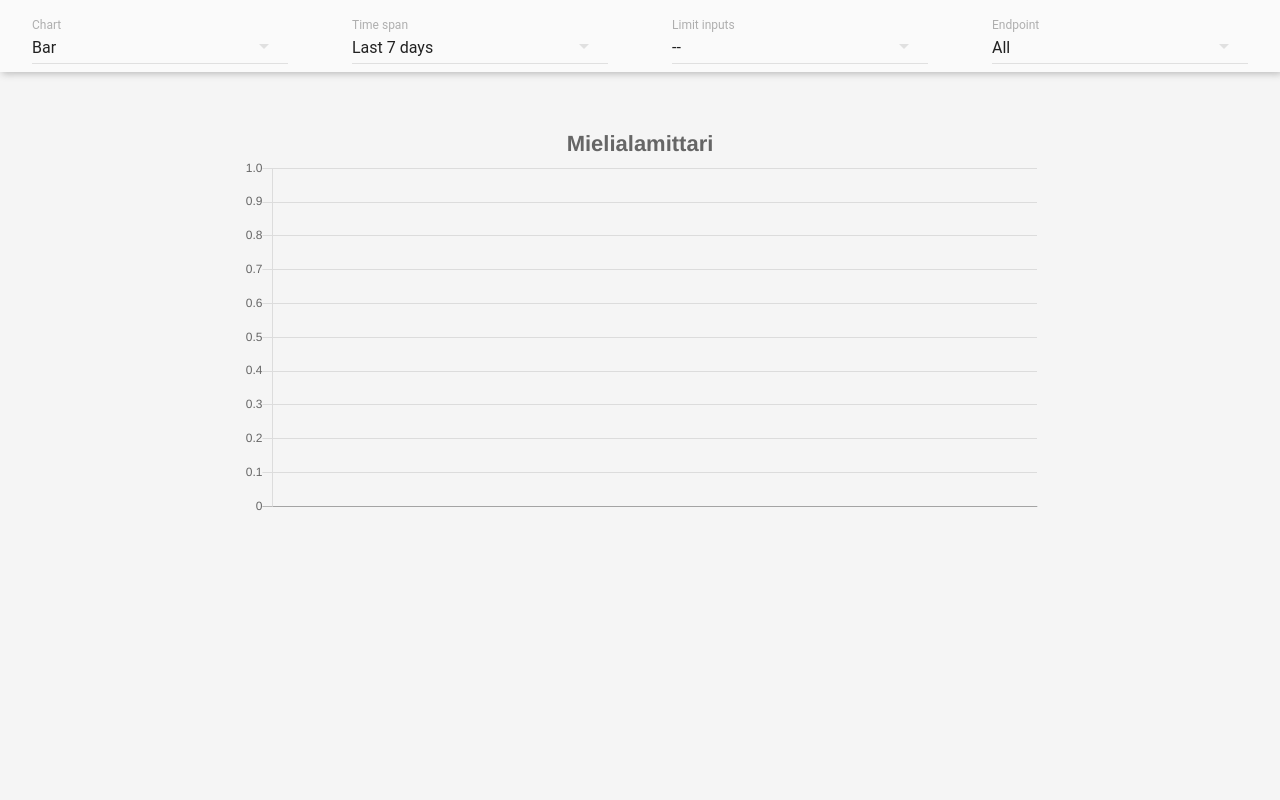
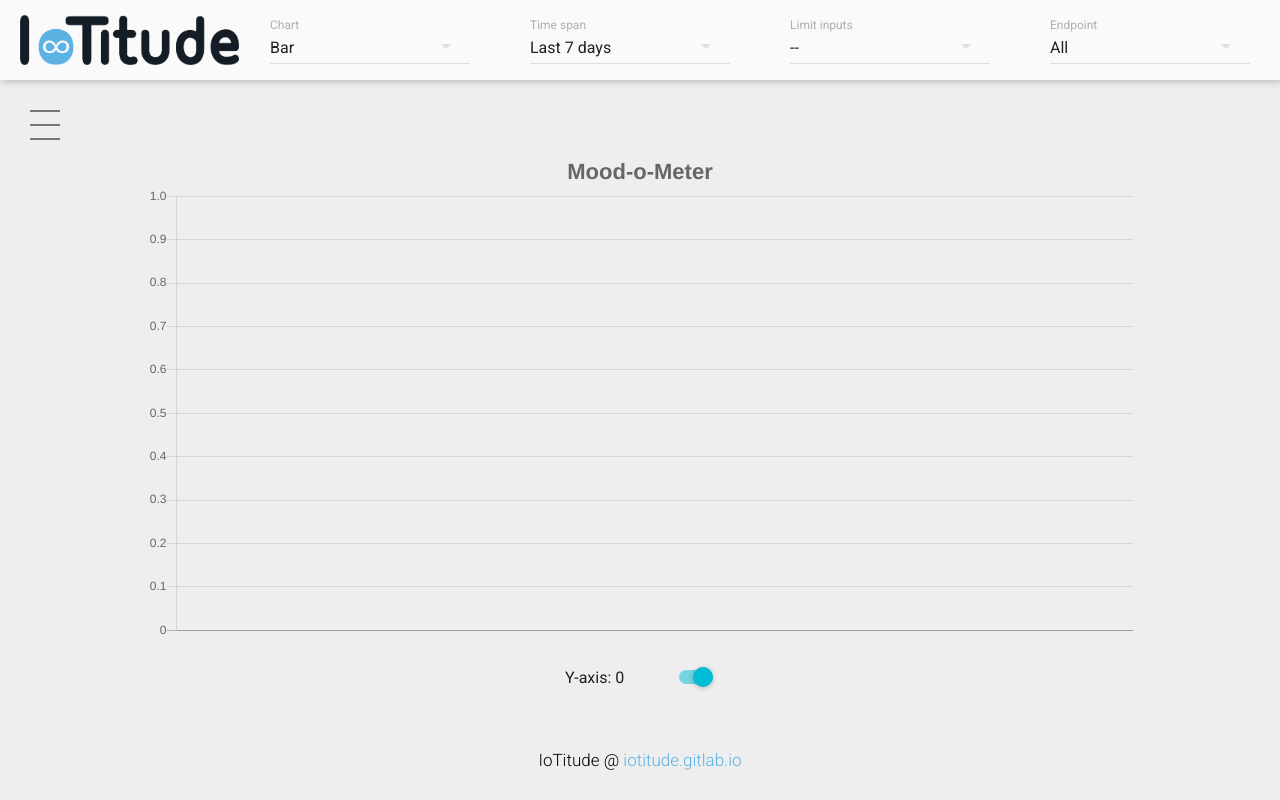
Before and after one commit to wimmalab/iotitude, a React app: page / in a window 1280 px wide. Built offline with nearby package versions, Linux system fonts and the light colour scheme; no server answers; what react-tap-event-plugin would draw is missing.

Commit message:
Finalized styling and added new features

```diff
--- a/src/components/App.js
+++ b/src/components/App.js
@@ -3,11 +3,13 @@ import React from 'react';
 import axios from 'axios';
 import Moment from 'moment';
 //components
+import SideBar from './SideBar';
 import Chart from './Chart';
 import ChartType from './ChartType';
 import QueryType from './QueryType';
 import LimitType from './LimitType';
 import EndPoint from './EndPoint';
+import Logo from '../assets/IoTitude_logo.png';
 // utils
 import config from '../utils/config';
 
@@ -22,7 +24,16 @@ export default class App extends React.Component {
             limit: '',
             endPoint: 'range?',
             inputAmount: 0,
-            chartData: {}
+            chartData: {},
+            color1: '#4caf50',
+            color2: '#e6ee9c',
+            color3: '#ffeb3b',
+            color4: '#f44336',
+            label1: 'Good',
+            label2: 'OK',
+            label3: 'Slightly Annoyed',
+            label4: 'Pissed Off',
+            chartTitle: 'Mood-o-Meter'
         }
         this.getData = this.getData.bind(this);
         this.getDataInterval = this.getDataInterval.bind(this);
@@ -31,6 +42,41 @@ export default class App extends React.Component {
         this.updateLimitType = this.updateLimitType.bind(this);
         this.updateEndPoint = this.updateEndPoint.bind(this);
         this.displayData = this.displayData.bind(this);
+        this.updateColor1 = this.updateColor1.bind(this);
+        this.updateColor2 = this.updateColor2.bind(this);
+        this.updateColor3 = this.updateColor3.bind(this);
+        this.updateColor4 = this.updateColor4.bind(this);
+        this.handleSubmit = this.handleSubmit.bind(this);
+    }
+    handleSubmit(title, label1, label2, label3, label4) {
+        console.log(title, label1, label2, label3, label4);
+        this.setState({
+            chartTitle: title,
+            label1: label1,
+            label2: label2,
+            label3: label3,
+            label4: label4
+        });
+    }
+    updateColor1(newColor) {
+        this.setState({
+            color1: newColor
+        });
+    }
+    updateColor2(newColor) {
+        this.setState({
+            color2: newColor
+        });
+    }
+    updateColor3(newColor) {
+        this.setState({
+            color3: newColor
+        });
+    }
+    updateColor4(newColor) {
+        this.setState({
+            color4: newColor
+        });
     }
     updateQueryType(newQueryType) {
         this.setState({
@@ -71,27 +117,27 @@ export default class App extends React.Component {
         data.map(function (input) {
             switch(input.harmitusLvl) {
                 case 0:
-                    harmitus1 += 1;
+                    harmitus4 += 1;
                     break;
                 case 1:
+                    harmitus3 += 1;
+                    break;
+                case 2:
                     harmitus2 += 1;
                     break;
-                case 2:
-                    harmitus3 += 1;
-                    break;
                 case 3:
-                    harmitus4 += 1;
+                    harmitus1 += 1;
                     break;
             }
         }.bind(this));
         this.setState({
             inputAmount: inputAmount,
             chartData: {
-                labels: ['Hyvin menee', 'OK', 'Harmittaa', 'Ärsyttää'],
+                labels: [this.state.label1, this.state.label2, this.state.label3, this.state.label4],
                 datasets: [{
-                    label: "Mieliala",
+                    label: "",
                     data: [harmitus1, harmitus2, harmitus3, harmitus4],
-                    backgroundColor: ['#4caf50', '#e6ee9c', '#ffeb3b', '#f44336']
+                    backgroundColor: [this.state.color1, this.state.color2, this.state.color3, this.state.color4]
                 }]
             }
         });
@@ -129,14 +175,27 @@ export default class App extends React.Component {
     }
     render() {
         return (
-            <div>
+            <div className="wrapper">
+                <header>
+                    <img src={Logo} alt={'IoTitude'} />
                     <form className="selection-form">
                         <ChartType updateChartType={this.updateChartType} />
                         <QueryType updateQueryType={this.updateQueryType} />
                         <LimitType updateLimitType={this.updateLimitType} />
                         <EndPoint updateEndPoint={this.updateEndPoint} />
                     </form>
-                <Chart chartType={this.state.chartType} chartData={this.state.chartData} inputAmount={this.state.inputAmount}/>
+                </header>
+                <SideBar
+                    updateColor1={this.updateColor1}
+                    updateColor2={this.updateColor2}
+                    updateColor3={this.updateColor3}
+                    updateColor4={this.updateColor4}
+                    handleSubmit={this.handleSubmit}
+                />
+                <div className="chart-wrapper">
+                    <Chart chartTitle={this.state.chartTitle} chartType={this.state.chartType} chartData={this.state.chartData} inputAmount={this.state.inputAmount}/>
+                </div>
+                <footer>IoTitude @ <a href='http://iotitude.gitlab.io/' target='_blank'>iotitude.gitlab.io</a></footer>
             </div>
         );
     }
--- a/src/components/Chart.js
+++ b/src/components/Chart.js
@@ -1,26 +1,38 @@
 // libs
 import React from 'react';
 import { Bar, Pie, Line, Doughnut, Radar, Polar } from 'react-chartjs-2';
+import { Toggle } from 'material-ui';
 
 export default class Chart extends React.Component {
+    constructor(props) {
+        super(props);
+        this.state = {
+            yAxesToggled: true
+        }
+        this.handleChangeToggle = this.handleChangeToggle.bind(this);
+    }
     static defaultProps = {
         displayTitle: true,
-        displayTitleText: 'Mielialamittari',
         displayLegend: false,
-        legendPosition: 'bottom',
-        beginAtZero: true
+        legendPosition: 'bottom'
+    }
+    handleChangeToggle(event) {
+        this.setState({
+            yAxesToggled: !this.state.yAxesToggled
+        });
     }
     render() {
-        var chartTitle = this.props.displayTitleText + ' - syötteiden määrä: ' + this.props.inputAmount;
+        var chartTitle = this.props.chartTitle + ' - inputs: ' + this.props.inputAmount;
         return(
             <div className="chart">
                 {this.props.chartType === 'bar' &&
+                <div>
                 <Bar
                     data={this.props.chartData}
                     options={{
                         title:{
                             display: this.props.displayTitle,
-                            text: this.props.displayTitleText,
+                            text: this.props.chartTitle,
                             fontSize: 22
                         },
                         legend:{
@@ -29,12 +41,19 @@ export default class Chart extends React.Component {
                         scales: {
                             yAxes: [{
                                 ticks: {
-                                    beginAtZero: this.props.beginAtZero
+                                    beginAtZero: this.state.yAxesToggled
                                 }
                             }]
                         }
                     }}
-                />}
+                />
+                <Toggle
+                    label="Y-axis: 0"
+                    style={{maxWidth: '150px', marginLeft: 'auto', marginRight: 'auto', marginTop: '20px'}}
+                    toggled={this.state.yAxesToggled}
+                    onToggle={this.handleChangeToggle}
+                />
+                </div>}
                 {this.props.chartType === 'pie' &&
                 <Pie
                     data={this.props.chartData}
@@ -97,7 +116,7 @@ export default class Chart extends React.Component {
                     options={{
                         title:{
                             display: this.props.displayTitle,
-                            text: this.props.displayTitleText,
+                            text: this.props.chartTitle,
                             fontSize: 22
                         },
                         legend:{
--- a/src/components/ChartType.js
+++ b/src/components/ChartType.js
@@ -19,6 +19,7 @@ export default class ChartType extends React.Component {
             <SelectField
                 floatingLabelText="Chart"
                 value={this.state.value}
+                style={{width: '200px'}}
                 onChange={this.updateChartType}>
                 <MenuItem value={'bar'} primaryText="Bar" />
                 <MenuItem value={'pie'} primaryText="Pie" />
--- a/src/components/EndPoint.js
+++ b/src/components/EndPoint.js
@@ -19,10 +19,11 @@ export default class EndPoint extends React.Component {
             <SelectField
                 floatingLabelText="Endpoint"
                 floatingLabelFixed={true}
+                style={{width: '200px', marginLeft: '60px'}}
                 value={this.state.value}
                 onChange={this.updateEndPoint}>
                 <MenuItem value={'range?'} primaryText="All" />
-                <MenuItem value={'endpointrange?endpoint=Nu4W6wHRhTBifmy64ld74EqDWF4%3D&'} primaryText="D404 - D405" />
+                <MenuItem value={'endpointrange?endpoint=Nu4W6wHRhTBifmy64ld74EqDWF4%3D&'} primaryText="Aula" />
                 <MenuItem value={'endpointrange?endpoint=9JQgtPwRfHxVUhp12QX/sIVYpa0%3D&'} primaryText="2" />
                 <MenuItem value={'endpointrange?endpoint=ONltbQpsTErfDxfTm92syBU0EMg%3D&'} primaryText="3" />
                 <MenuItem value={'endpointrange?endpoint=nQSFLfSWb9yQt1o2qRRYE8Ct6IQ%3D&'} primaryText="4" />
--- a/src/components/LimitType.js
+++ b/src/components/LimitType.js
@@ -20,6 +20,7 @@ export default class LimitType extends React.Component {
                 floatingLabelText="Limit inputs"
                 floatingLabelFixed={true}
                 value={this.state.value}
+                style={{width: '200px', marginLeft: '60px'}}
                 onChange={this.updateLimitType}>
                 <MenuItem value={''} primaryText="--" />
                 <MenuItem value={'&limit=10'} primaryText="10" />
--- a/src/components/QueryType.js
+++ b/src/components/QueryType.js
@@ -53,6 +53,7 @@ export default class QueryType extends React.Component {
             <SelectField
                 floatingLabelText="Time span"
                 value={this.state.value}
+                style={{width: '200px', marginLeft: '60px'}}
                 onChange={this.updateQueryType.bind(this)}>
                 <MenuItem value={'week'} primaryText="Last 7 days" />
                 <MenuItem value={'day'} primaryText="Today" />
--- /dev/null
+++ b/src/components/SideBar.js
@@ -0,0 +1,201 @@
+// libs
+import React from 'react';
+// components
+import { MenuItem, SelectField, FlatButton, TextField } from 'material-ui';
+
+const colors = [
+    <MenuItem key={1} value={'#F44336'} primaryText="Red" />,
+    <MenuItem key={2} value={'#E91E63'} primaryText="Pink" />,
+    <MenuItem key={3} value={'#9C27B0'} primaryText="Purple" />,
+    <MenuItem key={4} value={'#673AB7'} primaryText="Deep Purple" />,
+    <MenuItem key={5} value={'#3F51B5'} primaryText="Indigo" />,
+    <MenuItem key={6} value={'#2196F3'} primaryText="Blue" />,
+    <MenuItem key={7} value={'#03A9F4'} primaryText="Light Blue" />,
+    <MenuItem key={8} value={'#00BCD4'} primaryText="Cyan" />,
+    <MenuItem key={9} value={'#009688'} primaryText="Teal" />,
+    <MenuItem key={10} value={'#4CAF50'} primaryText="Green" />,
+    <MenuItem key={11} value={'#8BC34A'} primaryText="Light Green" />,
+    <MenuItem key={12} value={'#CDDC39'} primaryText="Lime" />,
+    <MenuItem key={13} value={'#FFEB3B'} primaryText="Yellow" />,
+    <MenuItem key={14} value={'#FFC107'} primaryText="Amber" />,
+    <MenuItem key={15} value={'#FF9800'} primaryText="Orange" />,
+    <MenuItem key={16} value={'#FF5722'} primaryText="Deep Orange" />
+];
+
+export default class SideBar extends React.Component {
+    constructor(props) {
+        super(props);
+        this.state = {
+            leftNavWidth: '0px',
+            rightNavWidth: '0px',
+            color1: '#4CAF50',
+            color2: '#CDDC39',
+            color3: '#FFEB3B',
+            color4: '#F44336',
+            label1: 'Good',
+            label2: 'OK',
+            label3: 'Slightly Annoyed',
+            label4: 'Pissed Off',
+            chartTitle: 'Mood-o-Meter'
+        }
+        this.updateColor1 = this.updateColor1.bind(this);
+        this.updateColor2 = this.updateColor2.bind(this);
+        this.updateColor3 = this.updateColor3.bind(this);
+        this.updateColor4 = this.updateColor4.bind(this);
+    }
+    openSlideMenu() {
+        var leftNavWidth = '260px';
+        var rightNavWidth = '260px';
+        this.setState({
+            leftNavWidth: leftNavWidth,
+            rightNavWidth: rightNavWidth
+        });
+    }
+    closeSlideMenu() {
+        var leftNavWidth = '0px';
+        var rightNavWidth = '0px';
+        this.setState({
+            leftNavWidth: leftNavWidth,
+            rightNavWidth: rightNavWidth
+        });
+    }
+    updateColor1(e, index, value) {
+        this.setState({color1: value});
+        this.props.updateColor1(value);
+    }
+    updateColor2(e, index, value) {
+        this.setState({color2: value});
+        this.props.updateColor2(value);
+    }
+    updateColor3(e, index, value) {
+        this.setState({color3: value});
+        this.props.updateColor3(value);
+    }
+    updateColor4(e, index, value) {
+        this.setState({color4: value});
+        this.props.updateColor4(value);
+    }
+    onChangeTitle = e => {
+        this.setState({ chartTitle: e.target.value });
+    }
+    onChangeLabel1 = e => {
+        this.setState({ label1: e.target.value });
+    }
+    onChangeLabel2 = e => {
+        this.setState({ label2: e.target.value });
+    }
+    onChangeLabel3 = e => {
+        this.setState({ label3: e.target.value });
+    }
+    onChangeLabel4 = e => {
+        this.setState({ label4: e.target.value });
+    }
+    handleSubmit = e => {
+        e.preventDefault();
+        var title = this.state.chartTitle;
+        var label1 = this.state.label1;
+        var label2 = this.state.label2;
+        var label3 = this.state.label3;
+        var label4 = this.state.label4;
+        this.props.handleSubmit(title, label1, label2, label3, label4);
+    }
+    render() {
+        return (
+            <div>
+                <span className="open-slide" style={{
+                        opacity: this.state.burgerOpacity,
+                        transform: this.state.burgerRotation,
+                        marginLeft: this.state.burgerMargin,
+                        pointerEvents: this.state.clickEvents}}>
+                    <a onClick={() => this.openSlideMenu()} >
+                        <svg width="30" height="30">
+                            <path d="M0,1 30,1" strokeWidth="2" />
+                            <path d="M0,15 30,15" strokeWidth="2" />
+                            <path d="M0,29 30,29" strokeWidth="2" />
+                        </svg>
+                    </a>
+                </span>
+                <div className="left-bar" style={{width: this.state.leftNavWidth}}>
+                    <a className="btn-close" onClick={() => this.closeSlideMenu()}>
+                        <svg width="30" height="30">
+                            <path d="M0,1 30,1" strokeWidth="2" />
+                            <path d="M0,15 30,15" strokeWidth="2" />
+                            <path d="M0,29 30,29" strokeWidth="2" />
+                        </svg>
+                    </a>
+                    <div className="side-options">
+                        <form onSubmit={this.handleSubmit}>
+                            <TextField
+                                style={{width: '200px', marginLeft: '30px'}}
+                                onChange={this.onChangeTitle}
+                                defaultValue={this.state.chartTitle}
+                                floatingLabelText="Title"
+                            />
+                            <TextField
+                                style={{width: '200px', marginLeft: '30px'}}
+                                onChange={this.onChangeLabel1}
+                                defaultValue={this.state.label1}
+                                floatingLabelText="Input 1"
+                            />
+                            <TextField
+                                style={{width: '200px', marginLeft: '30px'}}
+                                onChange={this.onChangeLabel2}
+                                defaultValue={this.state.label2}
+                                floatingLabelText="Input 1"
+                            />
+                            <TextField
+                                style={{width: '200px', marginLeft: '30px'}}
+                                onChange={this.onChangeLabel3}
+                                defaultValue={this.state.label3}
+                                floatingLabelText="Input 1"
+                            />
+                            <TextField
+                                style={{width: '200px', marginLeft: '30px'}}
+                                onChange={this.onChangeLabel4}
+                                defaultValue={this.state.label4}
+                                floatingLabelText="Input 1"
+                            />
+                            <br /><br/>
+                            <FlatButton
+                                style={{width: '200px', marginLeft: '30px'}}
+                                primary={true}
+                                label="Set"
+                                type="submit"
+                            />
+                        </form>
+                    </div>
+                </div>
+                <div className="right-bar" style={{width: this.state.leftNavWidth}}>
+                    <SelectField
+                        floatingLabelText="Color 1"
+                        value={this.state.color1}
+                        style={{width: '200px', marginLeft: '30px'}}
+                        onChange={this.updateColor1}>
+                        {colors}
+                    </SelectField>
+                    <SelectField
+                        floatingLabelText="Color 2"
+                        value={this.state.color2}
+                        style={{width: '200px', marginLeft: '30px'}}
+                        onChange={this.updateColor2}>
+                        {colors}
+                    </SelectField>
+                    <SelectField
+                        floatingLabelText="Color 3"
+                        value={this.state.color3}
+                        style={{width: '200px', marginLeft: '30px'}}
+                        onChange={this.updateColor3}>
+                        {colors}
+                    </SelectField>
+                    <SelectField
+                        floatingLabelText="Color 4"
+                        value={this.state.color4}
+                        style={{width: '200px', marginLeft: '30px'}}
+                        onChange={this.updateColor4}>
+                        {colors}
+                    </SelectField>
+                </div>
+            </div>
+        );
+    }
+}
--- a/src/index.css
+++ b/src/index.css
@@ -1,17 +1,97 @@
+@import url('https://fonts.googleapis.com/css?family=Roboto:300,400,500');
+* {
+    margin: 0;
+    padding: 0;
+    box-sizing: border-box;
+}
 body {
     margin: 0;
-    background-color: #f5f5f5;
+    background-color: #eeeeee;
+    font-family: 'Roboto', sans-serif;
 }
-
-.chart {
-    max-width: 800px;
-    margin: 50px auto;
+.wrapper {
+    min-height: 100vh;
 }
-
-.selection-form {
+header {
+    position: fixed;
+    width: 100%;
+    height: 80px;
     display: flex;
     flex-direction: row;
-    justify-content: space-around;
+    justify-content: space-between;
+    padding: 0 30px 0 20px;
     background-color: #fafafa;
     box-shadow: 2px 2px 7px #BDBDBD;
 }
+header img {
+    height: 50px;
+    margin-top: 15px;
+}
+.chart-wrapper {
+    min-height: calc(100vh - 80px);
+    display: flex;
+    flex-direction: column;
+    justify-content: center;
+}
+.chart {
+    width: 992px;
+    padding-top: 120px;
+    margin: 0 auto;
+}
+a {
+    text-decoration: none;
+    color: #757575;
+    stroke: #757575;
+    transition: 0.3s ease-in-out;
+}
+a:hover {
+    color: #5cb2e3;
+    stroke: #5cb2e3;
+}
+.left-bar {
+    position: fixed;
+    overflow-x: hidden;
+    top: 80px;
+    height: 100%;
+    width: 0px;
+    border-top: 1px solid #BDBDBD;
+    background-color: #fafafa;
+    transition: 0.3s ease-in-out;
+}
+.right-bar {
+    position: fixed;
+    overflow-x: hidden;
+    background-color: #fafafa;
+    border-top: 1px solid #BDBDBD;
+    top: 80px;
+    right: 0px;
+    width: 0px;
+    height: 100%;
+    transition: 0.3s ease-in-out;
+}
+.side-options {
+    margin-top: 90px;
+}
+.open-slide {
+    position: fixed;
+    cursor: pointer;
+    float: left;
+    margin-top: 110px;
+    margin-left: 30px;
+}
+.btn-close {
+    cursor: pointer;
+    position: absolute;
+    top: 30px;
+    right: 30px;
+}
+footer {
+    font-size: 17px;
+    font-weight: 300;
+    text-align: center;
+    padding: 30px;
+}
+footer a {
+    text-decoration: none;
+    color: #5cb2e3;
+}
```
Also changed, not shown: src/components/EndPoints.js (deleted, +0 -36 lines), src/assets/IoTitude_logo.png (added). Lines whose indentation alone changed are shown as unchanged.
